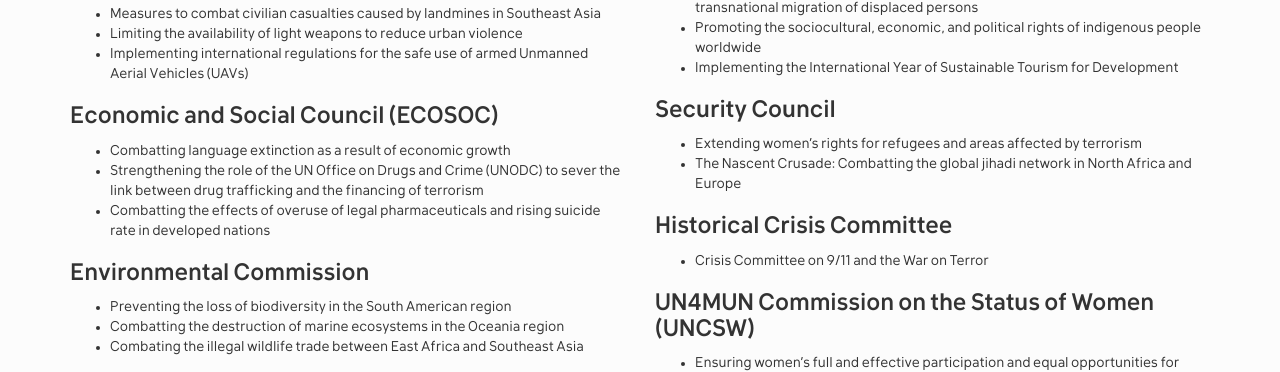
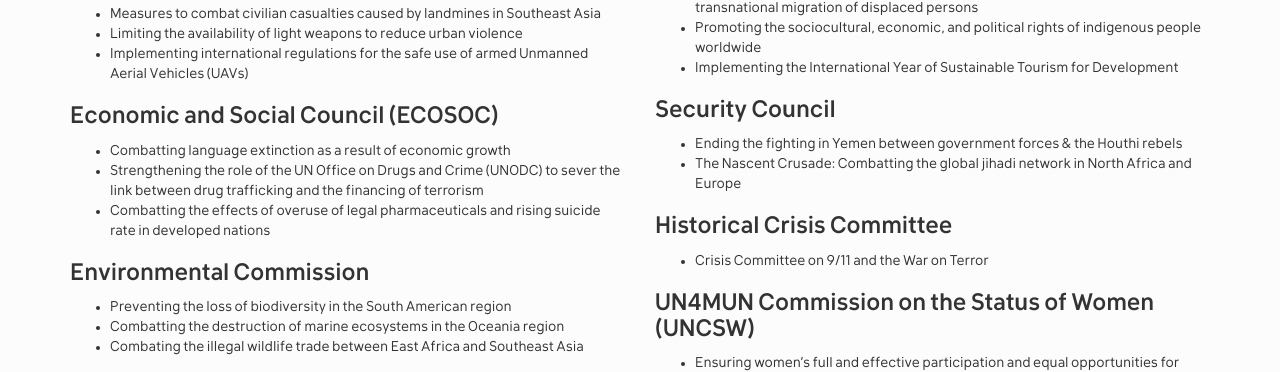
Before and after one commit to alexandernext/tasmun, a Jekyll site: the page built from committees.html, in a window 1280 px wide. Shown: the part 502-874 px from the top of the page. Built offline with Jekyll 4.4.1, drawn with Linux system fonts in a browser that asks for light colours; some web fonts are replaced.

Commit message:
new sc topics

```diff
--- a/committees.html
+++ b/committees.html
@@ -59,7 +59,7 @@
   <div class="item">
     <h3 class="item-title">Security Council</h3>
     <ul>
-      <li>Extending women’s rights for refugees and areas affected by terrorism</li>
+      <li>Ending the fighting in Yemen between government forces & the Houthi rebels</li>
       <li>The Nascent Crusade: Combatting the global jihadi network in North Africa and Europe</li>
     </ul>
   </div>
```
